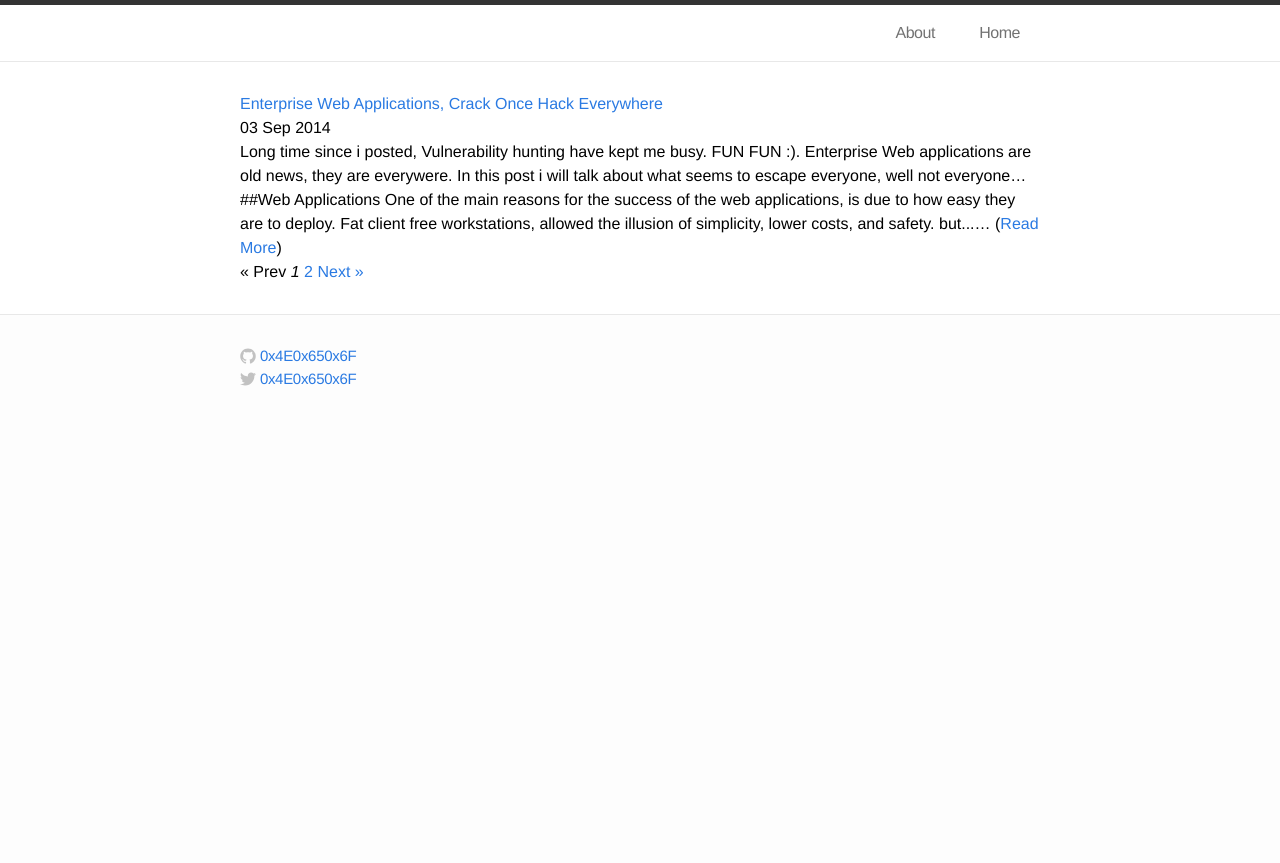
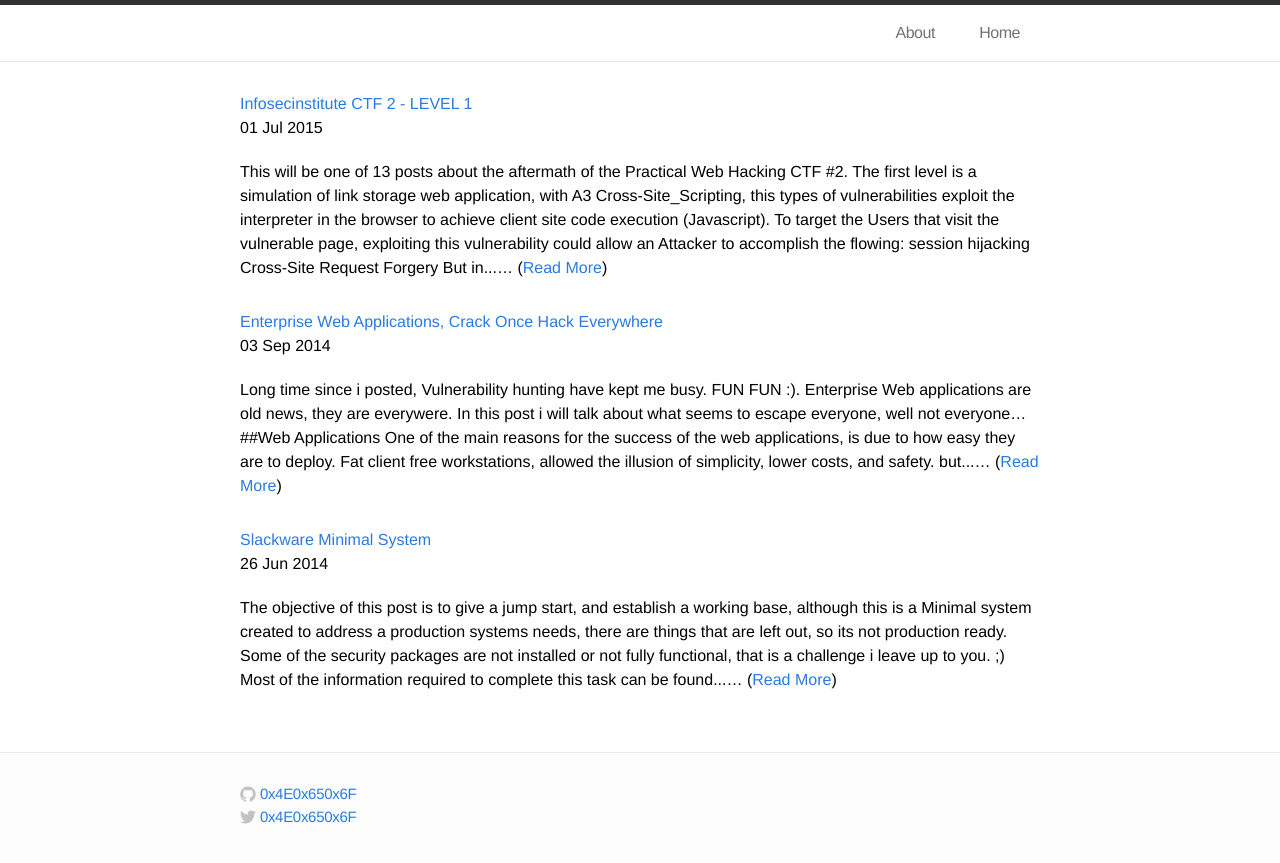
Before and after one commit to 0x4E0x650x6F/0x4E0x650x6F.github.io, a Jekyll site: the page built from index.html, in a window 1280 px wide. Shown: the top 863 px of the page. Built offline with Jekyll 4.4.1, drawn with Linux system fonts in a browser that asks for light colours; the list of posts is cut into pages by our own code.

Commit message:
infosec ctf

```diff
--- a/_config.yml
+++ b/_config.yml
@@ -7,12 +7,12 @@ timezone: Europe/Lisbon
 encoding: utf-8
 # Build settings
 markdown: kramdown
-permalink: /blog/:year/:month/:day/:title
+permalink: /:categories/:year/:month/:day/:title
 safe: true
 lsi: false
 source: ""
 excerpt_separator: "<!-- more -->"
-paginate: 1
-paginate_path: "/blog/page:num/"
+paginate: 10
+paginate_path: "/posts/page:num/"
 #layout
 username: 0x4E0x650x6F
--- a/_posts/2014-09-03-Enterprise-WebApps-Crack-Once-Hack-Everywhere.md
+++ b/_posts/2014-09-03-Enterprise-WebApps-Crack-Once-Hack-Everywhere.md
@@ -1,7 +1,7 @@
 ---
 layout: page
 title: Enterprise Web Applications, Crack Once Hack Everywhere
-category: blog
+categories: [security, Web Applications]
 ---
 
 Long time since i posted, Vulnerability hunting have kept me busy. FUN FUN :).
--- /dev/null
+++ b/_posts/2015-07-01-Level-1.md
@@ -0,0 +1,70 @@
+---
+layout: page
+title :  Infosecinstitute CTF 2 - LEVEL 1
+categories : [security, CTF]
+---
+
+This will be one of 13 posts about the aftermath of the [Practical Web Hacking](http://ctf.infosecinstitute.com "Practical Web Hacking") CTF #2.
+
+The first level is a simulation of link storage web application, with [A3 Cross-Site_Scripting](https://www.owasp.org/index.php/Top_10_2013-A3-Cross-Site_Scripting_(XSS) "Cross-Site_Scripting"), this types of vulnerabilities exploit the interpreter in the browser to achieve client site code execution (Javascript).
+To target the Users that visit the vulnerable page, exploiting this vulnerability could allow an Attacker to accomplish the flowing:
+
+1. [session hijacking](https://www.owasp.org/index.php/Session_hijacking_attack)
+2. [Cross-Site Request Forgery](https://www.owasp.org/index.php/Cross-Site_Request_Forgery_(CSRF))
+
+But in our case the objective is to show an alert, a procedure used by many to verify the vulnerability, for that we nead first to know what protections are in place and what kind,
+in this case their are two protections in place both client site, and nothing is sent to the server.
+
+## Objectives
+
+1. Disable the html protections.
+2. Bypass or Disable the javascript protection.
+3. Create a small script and display alert Ex1 message.
+
+First we need to locate and change the protection of the document in the input field for the site name in my case, i changed the "pattern" to ".*" and "maxsize" to 100 as showed in the picture.
+
+ ![Tag protection]({{ site.url }}/assets/level1-01.png)
+
+The second part is a bit trickier, the javascript in the selected line is doing a global search and replace for the two char's that we need
+in our payload, in our list of options we have:
+
+![Javascript protection]({{ site.url }}/assets/level1-02.png)
+
+1. Try to exploit the Recular expression and see if we can try to make it in a way that our char gets passed by the search and replace intact.
+2. Edit the script and remove the section that we don't need.
+3. Change the prototype of the String object and replace the native function with our own.
+
+The **first** one would be possible if either the expression or the browser has a bug, since i didn't find any problem with the expression and browser bug might be too much for this type of challenge this is not our way.
+
+The **second** it's easy mode way and probably the most common, theirs no fun in easy mode!
+
+This leaves us with the **third** option.
+I used this method because i think that is importat to remember that it's not just code on the client side that can be changed, the enviroment can also change.
+
+## Tasks
+
+1. Create a copy of the native function.
+2. Attach custom function to the String object's [prototype](http://www.w3schools.com/jsref/jsref_prototype_math.asp).
+
+{% highlight javascript %}
+var real_replace = String.prototype.replace;
+String.prototype.replace = function(one,two){ return this.toString();}
+{% endhighlight %}
+
+3. Palace a breakpoint after the variable assingment, (after cleanup) at Ext1.js.
+
+![Breakpoint]({{ site.url }}/assets/level1-03.png)
+
+4. Palace our payload in the input and submit.
+5. Restore the original replace function, and hit play.
+
+{% highlight javascript %}
+String.prototype.replace = real_replace;
+{% endhighlight %}
+
+6. Success!
+
+![Success]({{ site.url }}/assets/level1-04.png)
+
+
+<iframe width="560" height="315" src="//www.youtube.com/embed/6CPkooU7X_A" frameborder="0" allowfullscreen></iframe>
--- a/feed.xml
+++ b/feed.xml
@@ -1,5 +1,5 @@
 ---
-layout: none
+layout: null
 ---
 <?xml version="1.0" encoding="UTF-8"?>
 <rss version="2.0" xmlns:atom="http://www.w3.org/2005/Atom">
--- a/index.html
+++ b/index.html
@@ -7,7 +7,9 @@ title:  Home
 {% for post in paginator.posts %}
    <h2 class="post-title"><a href="{{ post.url }}">{{ post.title }}</a></h2>
    <p class="post-meta">{{ post.date | date_to_string }}</p>
-   <p class="post-excerpt">{{ post.excerpt | strip_html | truncatewords:75 }}&hellip; (<a href="{{ post.url }}">Read More</a>)</p>
+	<div class="post-content">
+   	 <p class="post-excerpt">{{ post.excerpt | strip_html | truncatewords:75 }}&hellip; (<a href="{{ post.url }}">Read More</a>)</p>
+	</div>
 {% endfor %}
 
 {% if paginator.total_pages > 1 %}
```
Also changed, not shown: _posts/2014-06-26-Mini-Slackware.md (+1 -1 lines), assets/level1-01.png (added), assets/level1-02.png (added), assets/level1-03.png (added), assets/level1-04.png (added).
